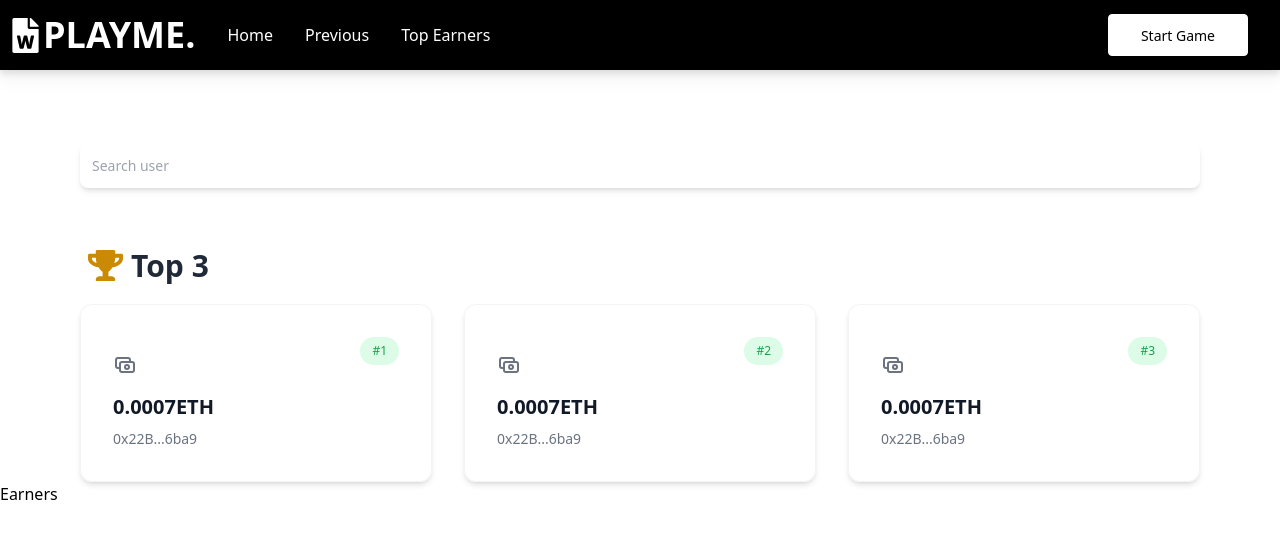
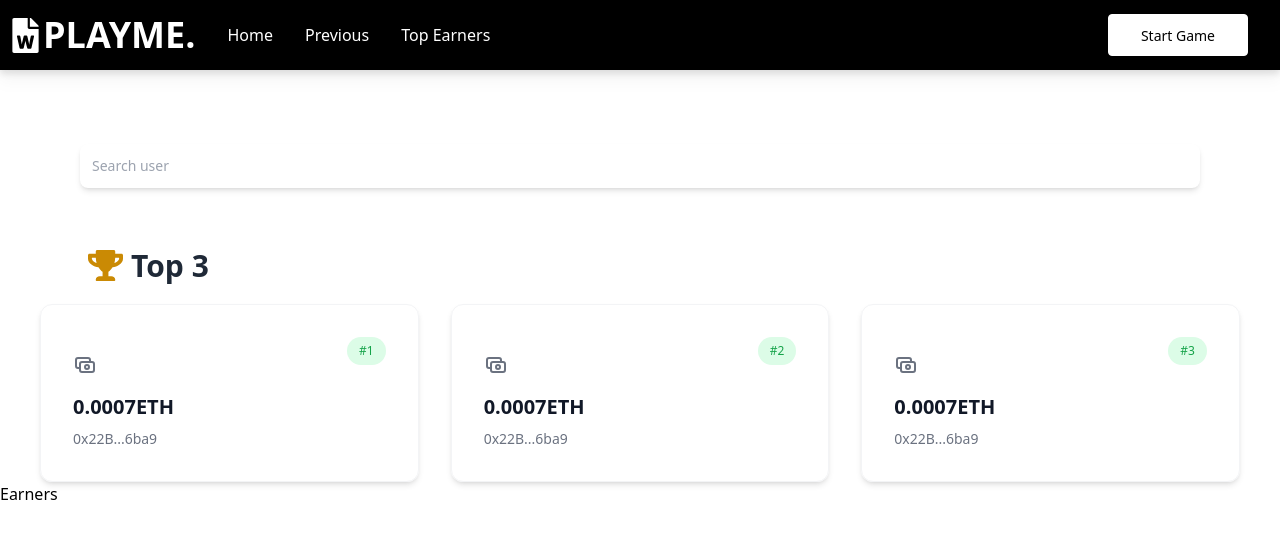
Before and after one commit to kwakyebrilliant/playme, a React (Create React App) app: page /earners in a window 1280 px wide. Shown: the top 538 px of the page. Built offline with nearby package versions, Linux system fonts and the light colour scheme; the HTML template or start-up script is replaced by a standard one.

Commit message:
earners updates

```diff
--- a/src/components/Earners.js
+++ b/src/components/Earners.js
@@ -29,7 +29,7 @@
                 Top 3
         </h1>
 
-        <div className='relative px-20 grid grid-cols-1 lg:grid-cols-3 gap-x-8 gap-y-16'>
+        <div className='grid grid-cols-1 lg:grid-cols-3 gap-x-8 gap-y-16 px-10'>
             <a className="relative flex items-start justify-between rounded-xl border border-gray-100 p-4 shadow-md sm:p-6 lg:p-8" href="#">
             <div className="pt-4 text-gray-500">
 
```
